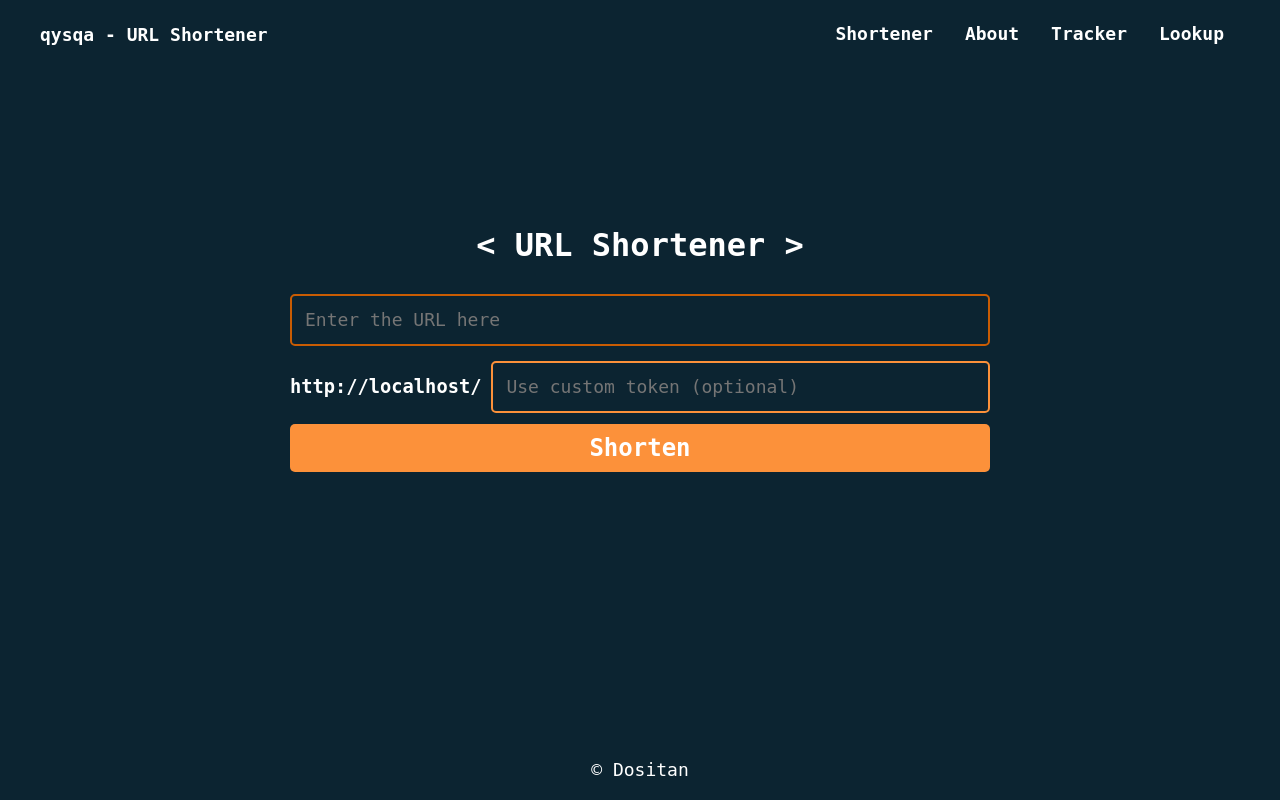
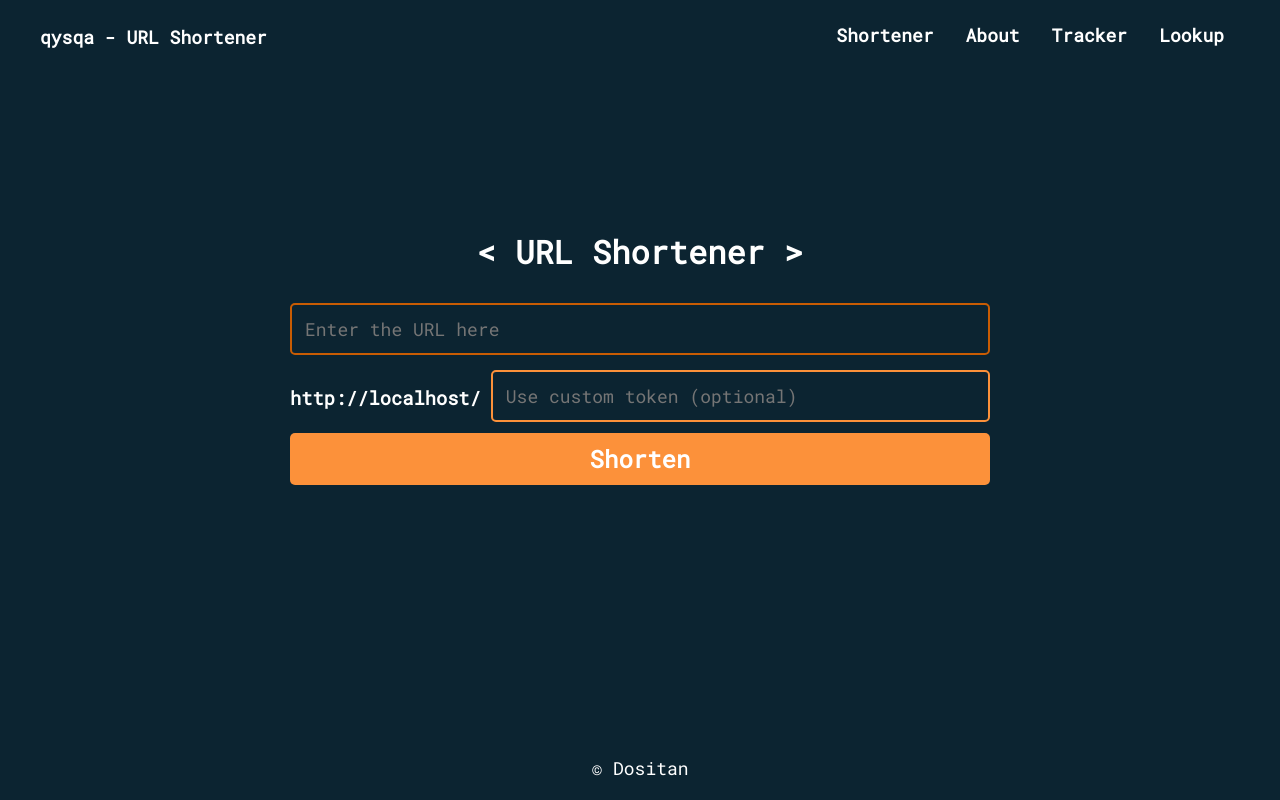
Before and after one commit to Dositan/qysqa, a Flask app: page / in a window 1280 px wide. Run offline with Flask 2, Linux system fonts and the light colour scheme; parts of the project's set-up code (start-up, migrations or seed data) failed here and were passed over; some libraries are stand-ins or nearby versions; some web fonts are replaced.

Commit message:
🧹 Delete unnecessary files

```diff
--- a/app/__main__.py
+++ /dev/null
@@ -1,4 +0,0 @@
-from app import create_app
-
-if __name__ == "__main__":
-    create_app().run()
--- a/app/static/font.css
+++ /dev/null
@@ -1,67 +0,0 @@
-/* https://fonts.googleapis.com/css2?family=Roboto+Mono:wght@400&display=swap */
-
-/* cyrillic-ext */
-@font-face {
-  font-family: "Roboto Mono";
-  font-style: normal;
-  font-weight: 400;
-  font-display: swap;
-  src: url(https://fonts.gstatic.com/s/robotomono/v12/L0xuDF4xlVMF-BfR8bXMIhJHg45mwgGEFl0_3vq_SeW4Ep0.woff2)
-    format("woff2");
-  unicode-range: U+0460-052F, U+1C80-1C88, U+20B4, U+2DE0-2DFF, U+A640-A69F,
-    U+FE2E-FE2F;
-}
-/* cyrillic */
-@font-face {
-  font-family: "Roboto Mono";
-  font-style: normal;
-  font-weight: 400;
-  font-display: swap;
-  src: url(https://fonts.gstatic.com/s/robotomono/v12/L0xuDF4xlVMF-BfR8bXMIhJHg45mwgGEFl0_3vq_QOW4Ep0.woff2)
-    format("woff2");
-  unicode-range: U+0400-045F, U+0490-0491, U+04B0-04B1, U+2116;
-}
-/* greek */
-@font-face {
-  font-family: "Roboto Mono";
-  font-style: normal;
-  font-weight: 400;
-  font-display: swap;
-  src: url(https://fonts.gstatic.com/s/robotomono/v12/L0xuDF4xlVMF-BfR8bXMIhJHg45mwgGEFl0_3vq_R-W4Ep0.woff2)
-    format("woff2");
-  unicode-range: U+0370-03FF;
-}
-/* vietnamese */
-@font-face {
-  font-family: "Roboto Mono";
-  font-style: normal;
-  font-weight: 400;
-  font-display: swap;
-  src: url(https://fonts.gstatic.com/s/robotomono/v12/L0xuDF4xlVMF-BfR8bXMIhJHg45mwgGEFl0_3vq_S-W4Ep0.woff2)
-    format("woff2");
-  unicode-range: U+0102-0103, U+0110-0111, U+0128-0129, U+0168-0169, U+01A0-01A1,
-    U+01AF-01B0, U+1EA0-1EF9, U+20AB;
-}
-/* latin-ext */
-@font-face {
-  font-family: "Roboto Mono";
-  font-style: normal;
-  font-weight: 400;
-  font-display: swap;
-  src: url(https://fonts.gstatic.com/s/robotomono/v12/L0xuDF4xlVMF-BfR8bXMIhJHg45mwgGEFl0_3vq_SuW4Ep0.woff2)
-    format("woff2");
-  unicode-range: U+0100-024F, U+0259, U+1E00-1EFF, U+2020, U+20A0-20AB,
-    U+20AD-20CF, U+2113, U+2C60-2C7F, U+A720-A7FF;
-}
-/* latin */
-@font-face {
-  font-family: "Roboto Mono";
-  font-style: normal;
-  font-weight: 400;
-  font-display: swap;
-  src: url(https://fonts.gstatic.com/s/robotomono/v12/L0xuDF4xlVMF-BfR8bXMIhJHg45mwgGEFl0_3vq_ROW4.woff2)
-    format("woff2");
-  unicode-range: U+0000-00FF, U+0131, U+0152-0153, U+02BB-02BC, U+02C6, U+02DA,
-    U+02DC, U+2000-206F, U+2074, U+20AC, U+2122, U+2191, U+2193, U+2212, U+2215,
-    U+FEFF, U+FFFD;
-}
--- a/app/static/style.css
+++ b/app/static/style.css
@@ -1,3 +1,5 @@
+@import url("https://fonts.googleapis.com/css2?family=Roboto+Mono:wght@400&display=swap");
+
 * {
   margin: 0;
   padding: 0;
```
